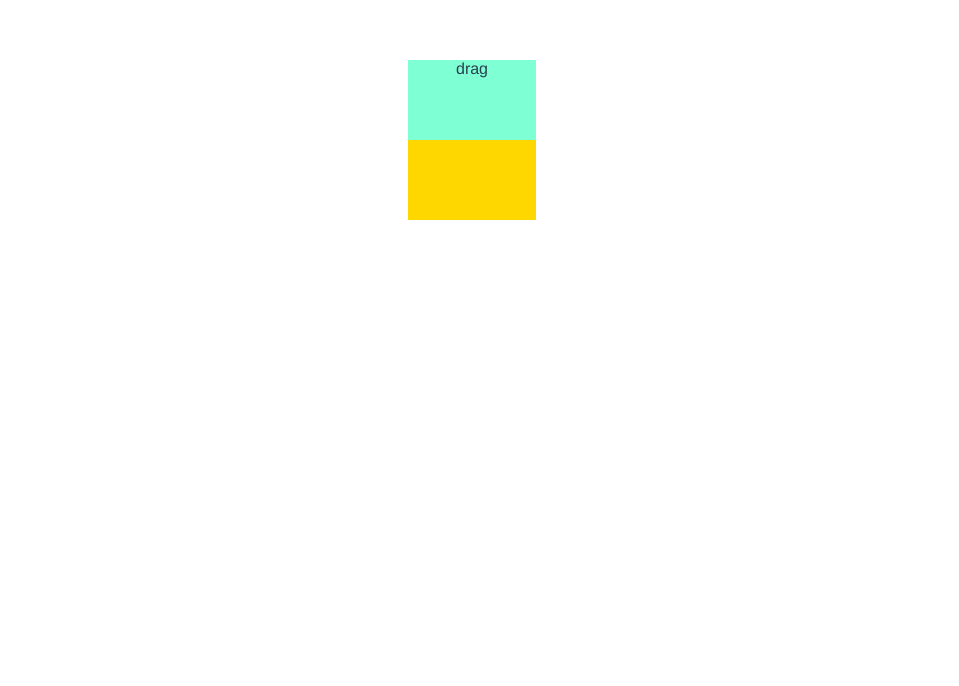
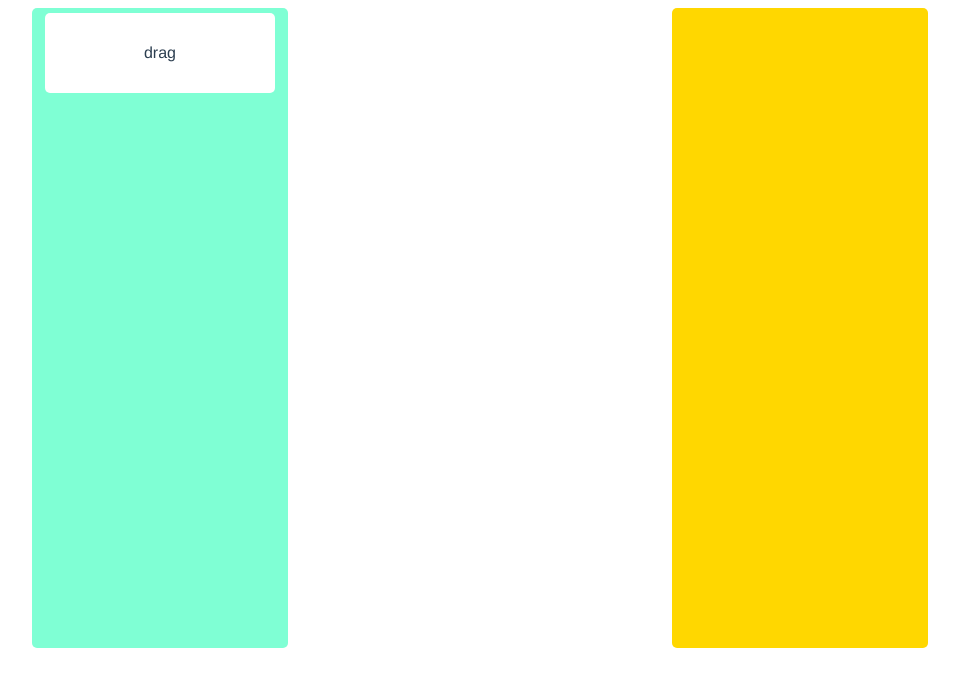
Before and after one commit to sizukutamago/vue-dnd, a Vue app: page / in a window 1280 px wide. Shown: the top 686 px of the page, without its empty margins (168-1127 px from the left). Built offline with nearby package versions, Linux system fonts and the light colour scheme; the HTML template or start-up script is replaced by a standard one.

Commit message:
style調整

```diff
--- a/src/App.vue
+++ b/src/App.vue
@@ -3,9 +3,7 @@
     <div class="box1" id="drag">
       <p draggable="true">drag</p>
     </div>
-    <div class="box2" id="drop" @drop="dropElement">
-      <p></p>
-    </div>
+    <div class="box2" id="drop" @drop="dropElement"></div>
   </div>
 </template>
 
@@ -44,17 +42,27 @@ export default {
   -moz-osx-font-smoothing: grayscale;
   text-align: center;
   color: #2c3e50;
-  margin-top: 60px;
+  height: 100vh;
+  width: 100vw;
+  display: flex;
 }
 
 p {
-  margin: auto;
+  margin: 5px auto;
+  width: 90%;
+  background-color: white;
+  border-radius: 5px;
+  min-height: 10vh;
+  display: flex;
+  justify-content: center;
+  align-items: center;
 }
 
 .box {
-  height: 10vh;
-  width: 10vw;
+  height: 80vh;
   margin: 0 auto;
+  width: 20vw;
+  border-radius: 5px;
 }
 
 .box1 {
```
